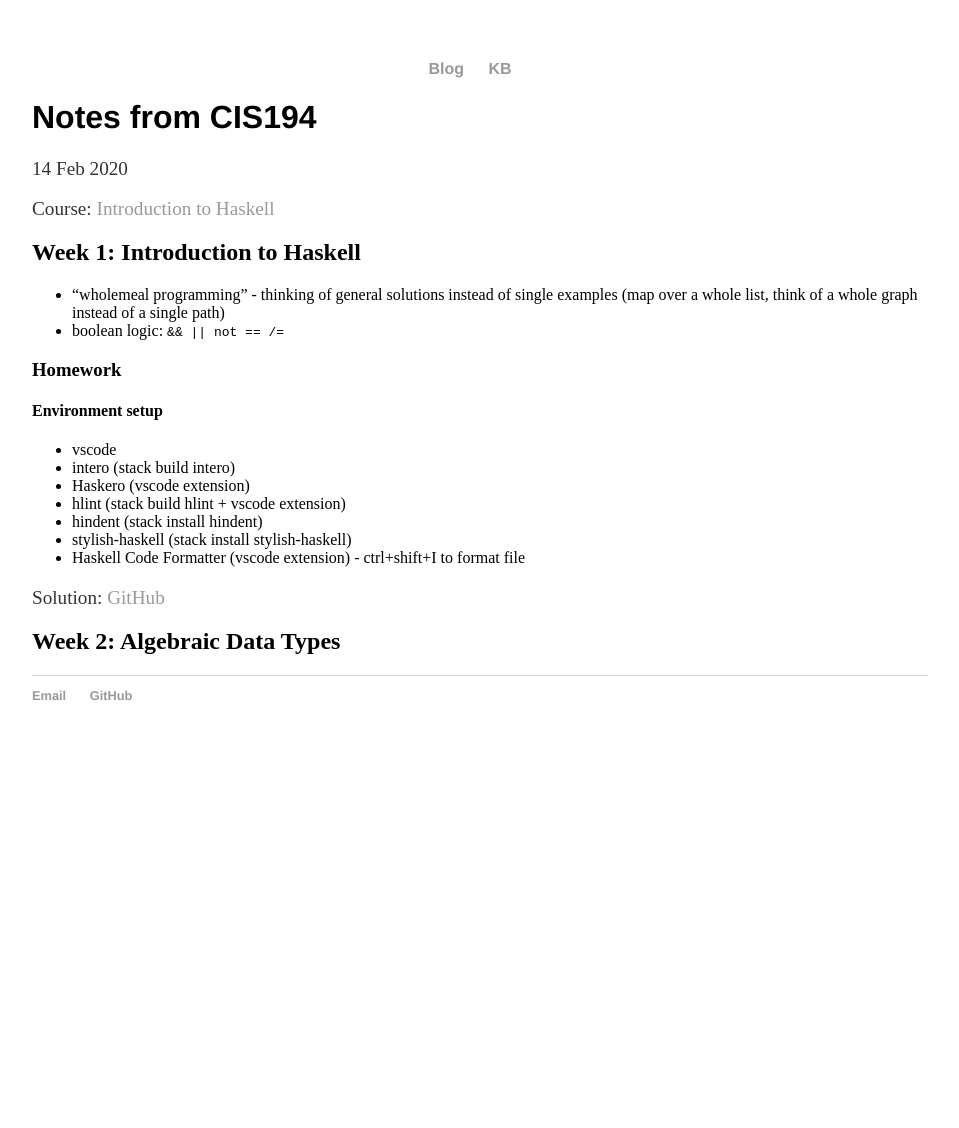
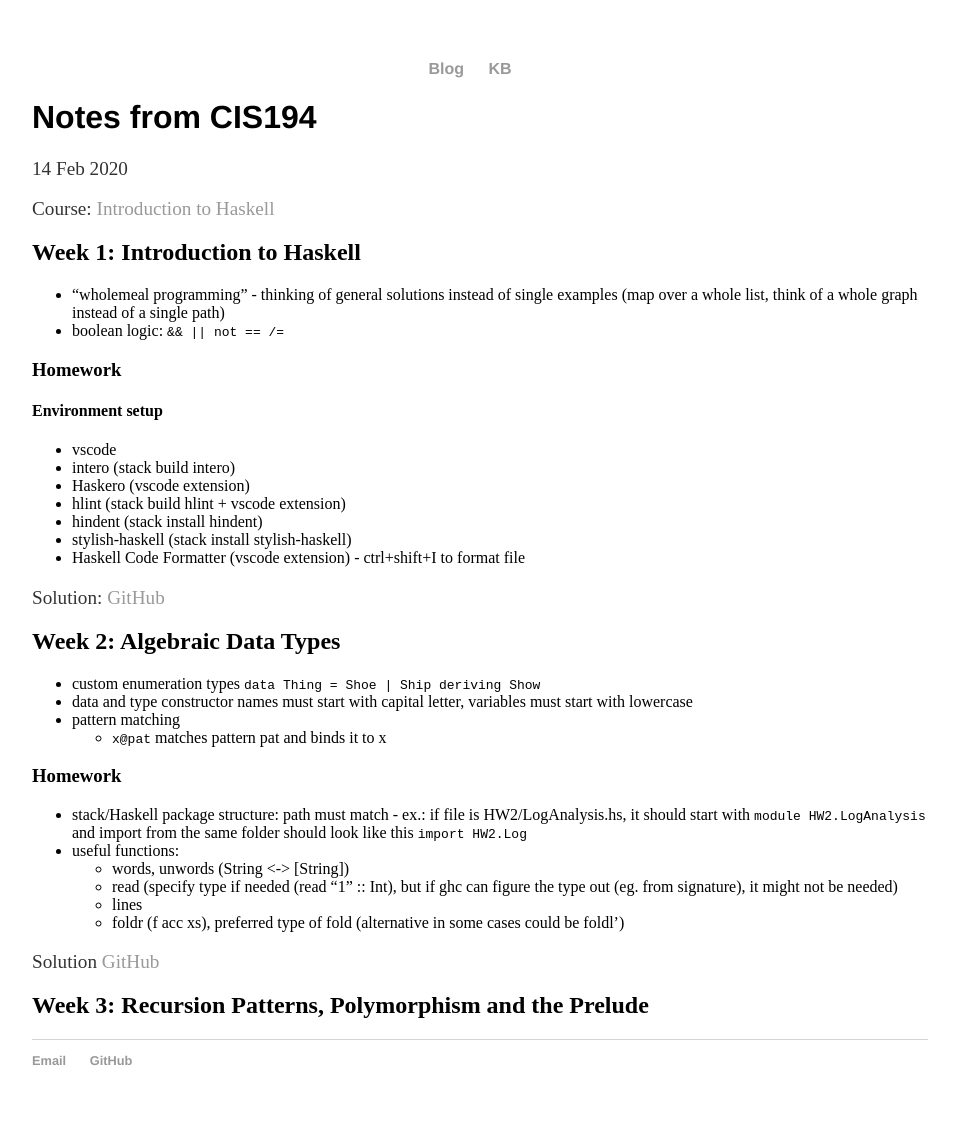
Before and after one commit to niphr/niphr.github.io, a Jekyll site: the page built from kb/haskell/_posts/2020-02-14-cis194-notes.md, in a window 1280 px wide. Shown: the whole page, without its empty margins (160-1119 px from the left). Built offline with Jekyll 4.4.1, drawn with Linux system fonts in a browser that asks for light colours; before the commit the page ends 900 px from its top, so only the background shows below that.

Commit message:
haskell notes

```diff
--- a/kb/haskell/_posts/2020-02-14-cis194-notes.md
+++ b/kb/haskell/_posts/2020-02-14-cis194-notes.md
@@ -25,3 +25,21 @@ Course: [Introduction to Haskell](https://www.seas.upenn.edu/~cis194/spring13/le
 Solution: [GitHub](https://github.com/niphr/cis194-solutions/blob/master/src/hw1.hs)
 
 ## Week 2: Algebraic Data Types
+
+* custom enumeration types `data Thing = Shoe | Ship deriving Show`
+* data and type constructor names must start with capital letter, variables must start with lowercase
+* pattern matching
+  * `x@pat` matches pattern pat and binds it to x
+
+### Homework
+
+* stack/Haskell package structure: path must match - ex.: if file is HW2/LogAnalysis.hs, it should start with `module HW2.LogAnalysis` and import from the same folder should look like this `import HW2.Log`
+* useful functions:
+  * words, unwords (String <-> [String])
+  * read (specify type if needed (read "1" :: Int), but if ghc can figure the type out (eg. from signature), it might not be needed)
+  * lines
+  * foldr (f acc xs), preferred type of fold (alternative in some cases could be foldl')
+
+Solution [GitHub](https://github.com/niphr/cis194-solutions/blob/master/src/LogAnalysis.hs)
+
+## Week 3: Recursion Patterns, Polymorphism and the Prelude
```
